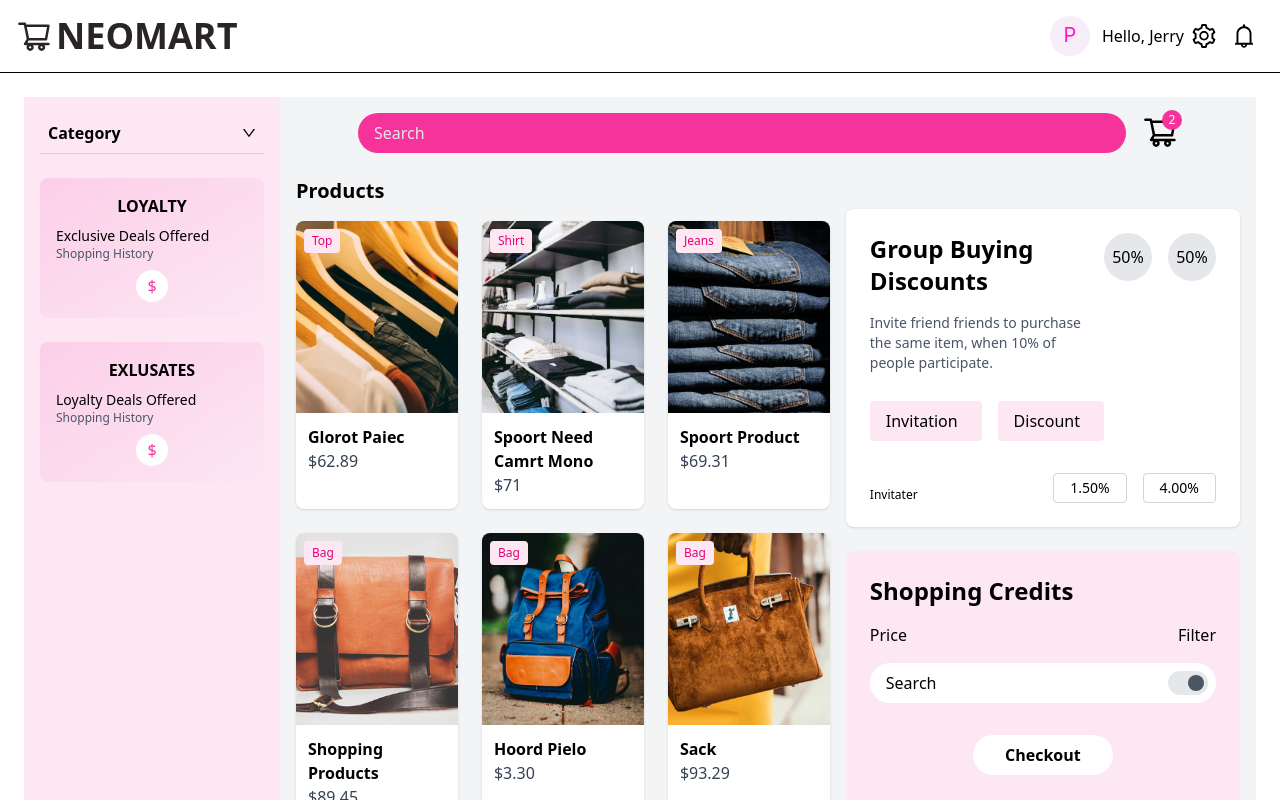
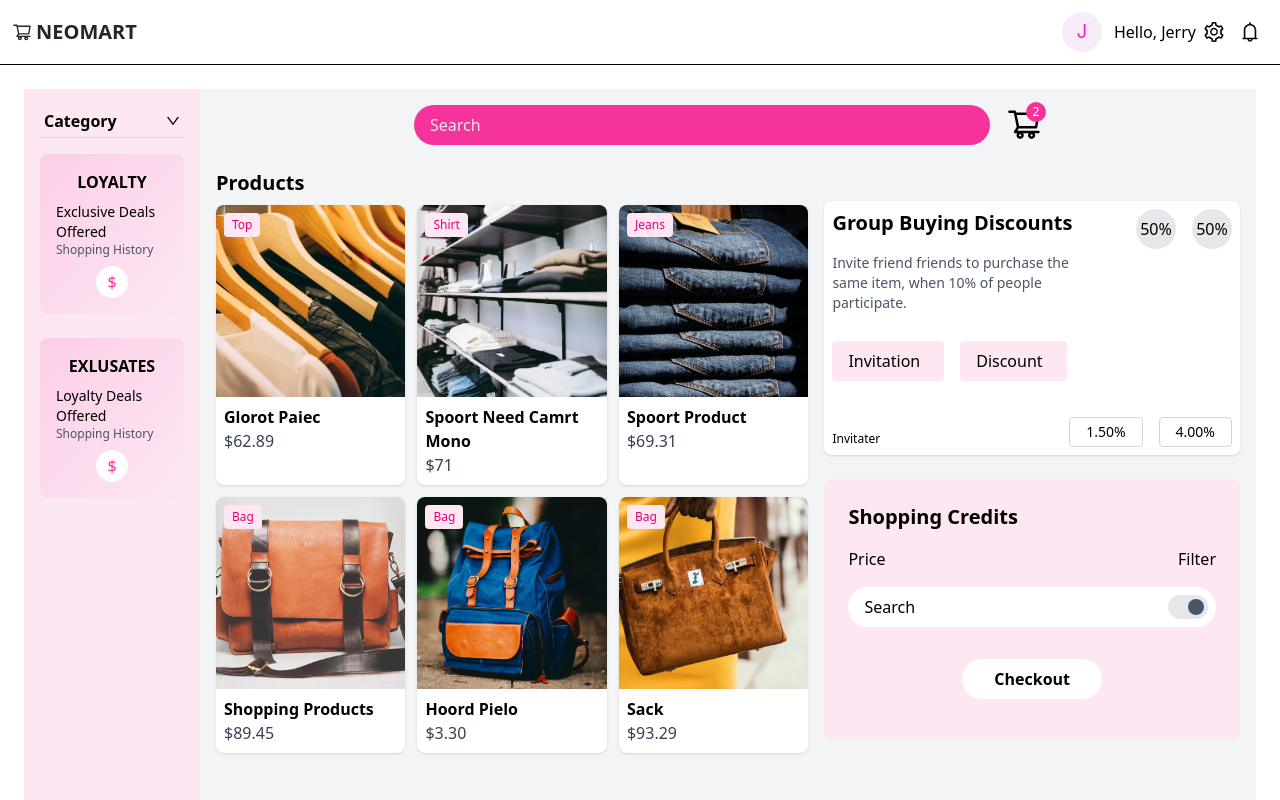
Before and after one commit to jerry0chou/neomart, a React (Vite) app: page / in a window 1280 px wide. Built offline with nearby package versions, Linux system fonts and the light colour scheme.

Commit message:
adjust width

```diff
--- a/src/components/Cart.tsx
+++ b/src/components/Cart.tsx
@@ -4,7 +4,7 @@ import {ShoppingCartOutlined} from "@ant-design/icons";
 export default function Cart(){
     return (
         <div className="ml-4 relative">
-            <ShoppingCartOutlined className="text-4xl"/>
+            <ShoppingCartOutlined className="text-3xl"/>
             <span className="absolute -top-1 -right-1 bg-pink-500 text-white text-xs rounded-full w-5 h-5 flex items-center justify-center">2</span>
         </div>
     )
--- a/src/components/Category.tsx
+++ b/src/components/Category.tsx
@@ -15,9 +15,9 @@ export default function Category(){
         'Beauty & Health'
     ];
     return (
-        <div className="mb-6">
+        <div className="mb-4">
             <div
-                className="flex items-center justify-between font-semibold p-2 border-b border-gray-300 cursor-pointer"
+                className="flex items-center justify-between font-semibold p-1 border-b border-gray-300 cursor-pointer"
                 onClick={() => setCategoryOpen(!categoryOpen)}
             >
                 <span>Category</span>
@@ -25,11 +25,11 @@ export default function Category(){
             </div>
 
             {categoryOpen && (
-                <ul className="mt-2">
+                <ul className="mt-1">
                     {categories.map((category, index) => (
                         <li
                             key={index}
-                            className="p-2 hover:bg-pink-200 border-b border-gray-200 cursor-pointer"
+                            className="p-1 hover:bg-pink-200 border-b border-gray-200 cursor-pointer text-sm"
                         >
                             {category}
                         </li>
--- a/src/components/GroupBuying.tsx
+++ b/src/components/GroupBuying.tsx
@@ -2,15 +2,15 @@ import React from "react";
 
 export default function GroupBuying(){
     return (
-        <div className="mt-8 bg-white p-6 rounded-lg shadow">
+        <div className="mt-8 bg-white p-2 rounded-lg shadow">
             <div className="flex justify-between items-start">
                 <div className="w-2/3">
-                    <h2 className="text-2xl font-bold mb-4">Group Buying Discounts</h2>
+                    <h2 className="text-xl font-bold mb-4">Group Buying Discounts</h2>
                     <p className="text-sm text-gray-600 mb-4">
                         Invite friend friends to purchase the same item, when 10% of people participate.
                     </p>
 
-                    <div className="flex space-x-4 mb-4 mt-7">
+                    <div className="flex space-x-4 mb-8 mt-7">
                         <button className="bg-pink-100 px-4 py-2 rounded flex items-center">
                             <span className="mr-2">Invitation</span>
                         </button>
@@ -22,19 +22,19 @@ export default function GroupBuying(){
 
                 <div className="flex space-x-4">
                     <div className="text-center">
-                        <div className="w-12 h-12 bg-gray-200 rounded-full flex items-center justify-center mb-1">
+                        <div className="w-10 h-10 bg-gray-200 rounded-full flex items-center justify-center mb-1">
                             <span>50%</span>
                         </div>
                     </div>
                     <div className="text-center">
-                        <div className="w-12 h-12 bg-gray-200 rounded-full flex items-center justify-center mb-1">
+                        <div className="w-10 h-10 bg-gray-200 rounded-full flex items-center justify-center mb-1">
                             <span>50%</span>
                         </div>
                     </div>
                 </div>
             </div>
 
-            <div className="mt-4 flex justify-between items-end">
+            <div className="mt-1 flex justify-between items-end">
                 <div className="text-xs">Invitater</div>
                 <div className="flex space-x-4">
                     <button className="px-4 py-1 border border-gray-300 rounded text-sm">
--- a/src/components/NavBar.tsx
+++ b/src/components/NavBar.tsx
@@ -4,9 +4,9 @@ import {Avatar} from "antd";
 
 export default function Navbar() {
     return (
-        <header className="bg-white p-4 flex items-center justify-between border-b">
+        <header className="bg-white p-3 flex items-center justify-between border-b">
             <div className="flex items-center">
-                <div className="text-4xl font-bold text-stone-800">
+                <div className="text-xl font-bold text-stone-800">
                     <ShoppingCartOutlined />
                     <span className="ml-1">NEOMART</span>
                 </div>
@@ -14,11 +14,11 @@ export default function Navbar() {
 
             <div className="flex items-center space-x-4 mr-2">
                 <div className="flex items-center">
-                    <Avatar style={{ backgroundColor: '#f6edf9', color: '#fe16c7', fontSize: '20px' }} size="large">P</Avatar>
+                    <Avatar style={{ backgroundColor: '#f6edf9', color: '#fe16c7', fontSize: '18px' }} size="large">J</Avatar>
                     <span className="ml-3">Hello, Jerry</span>
-                    <SettingOutlined className="ml-2 text-2xl"/>
+                    <SettingOutlined className="ml-2 text-xl"/>
                 </div>
-                <BellOutlined className="text-2xl"/>
+                <BellOutlined className="text-xl"/>
                 {/*<div className="flex items-center">*/}
                 {/*    <img src="/api/placeholder/24/16" alt="Canadian flag" className="mr-1" />*/}
                 {/*    <span>EN</span>*/}
--- a/src/components/ProductList.tsx
+++ b/src/components/ProductList.tsx
@@ -17,9 +17,9 @@ export default function ProductList(){
     ];
     return (
         <div>
-            <h2 className="text-xl font-bold mb-4">Products</h2>
+            <h2 className="text-xl font-bold mb-2">Products</h2>
 
-            <div className="grid grid-cols-3 gap-6">
+            <div className="grid grid-cols-3 gap-3 ">
                 {products.map(product => (
                     <div key={product.id} className="bg-white rounded-lg overflow-hidden shadow">
                         <div className="relative">
@@ -29,7 +29,7 @@ export default function ProductList(){
 
                             <img src={product.image} alt={product.name} className="w-full h-48 object-cover" />
                         </div>
-                        <div className="p-3">
+                        <div className="p-2">
                             <h3 className="font-semibold">{product.name}</h3>
                             <p className="text-gray-700">{product.price}</p>
                         </div>
--- a/src/components/Search.tsx
+++ b/src/components/Search.tsx
@@ -2,7 +2,7 @@ import React from "react";
 
 export default function Search() {
     return (
-        <div className="w-full max-w-3xl relative">
+        <div className="w-full max-w-xl relative">
             <input
                 type="text"
                 placeholder="Search"
--- a/src/components/ShoppingCredits.tsx
+++ b/src/components/ShoppingCredits.tsx
@@ -2,7 +2,7 @@ import React from "react";
 export default function ShoppingCredits(){
     return (
         <div className="mt-6 bg-pink-100 p-6 rounded-lg">
-            <h2 className="text-2xl font-bold mb-4">Shopping Credits</h2>
+            <h2 className="text-xl font-bold mb-4">Shopping Credits</h2>
 
             <div className="flex justify-between mb-4">
                 <div>Price</div>
--- a/src/pages/Home.tsx
+++ b/src/pages/Home.tsx
@@ -14,7 +14,7 @@ const NeoMartPage = () => {
 
             <div className="flex flex-1">
                 {/* Sidebar */}
-                <aside className="w-64 bg-pink-100 p-4">
+                <aside className="w-44 bg-pink-100 p-4">
                     <Category/>
                     <div className="mb-6 bg-gradient-to-br from-pink-200 to-pink-100 rounded-lg p-4">
                         <div className="text-center font-bold mb-2">LOYALTY</div>
```
